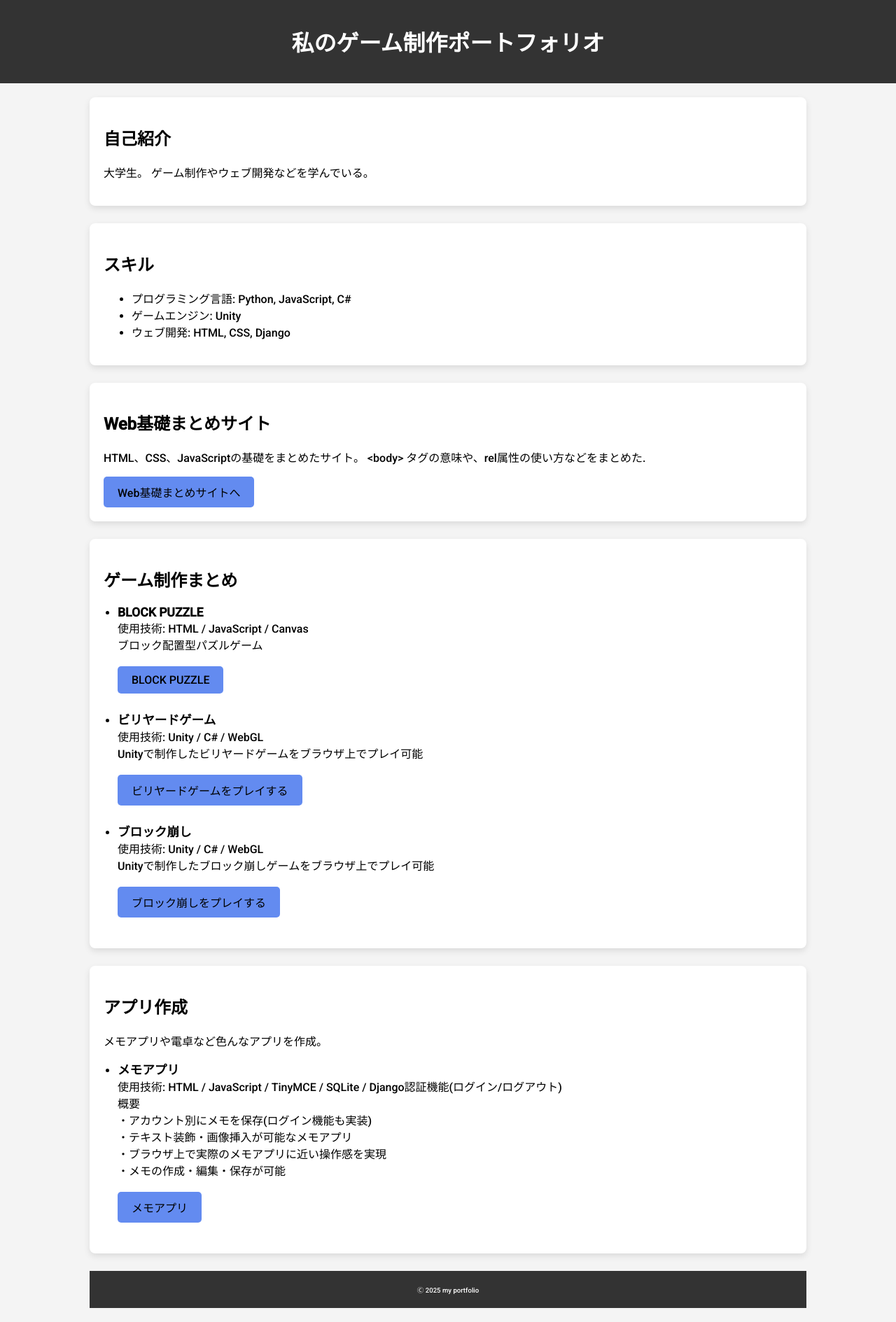
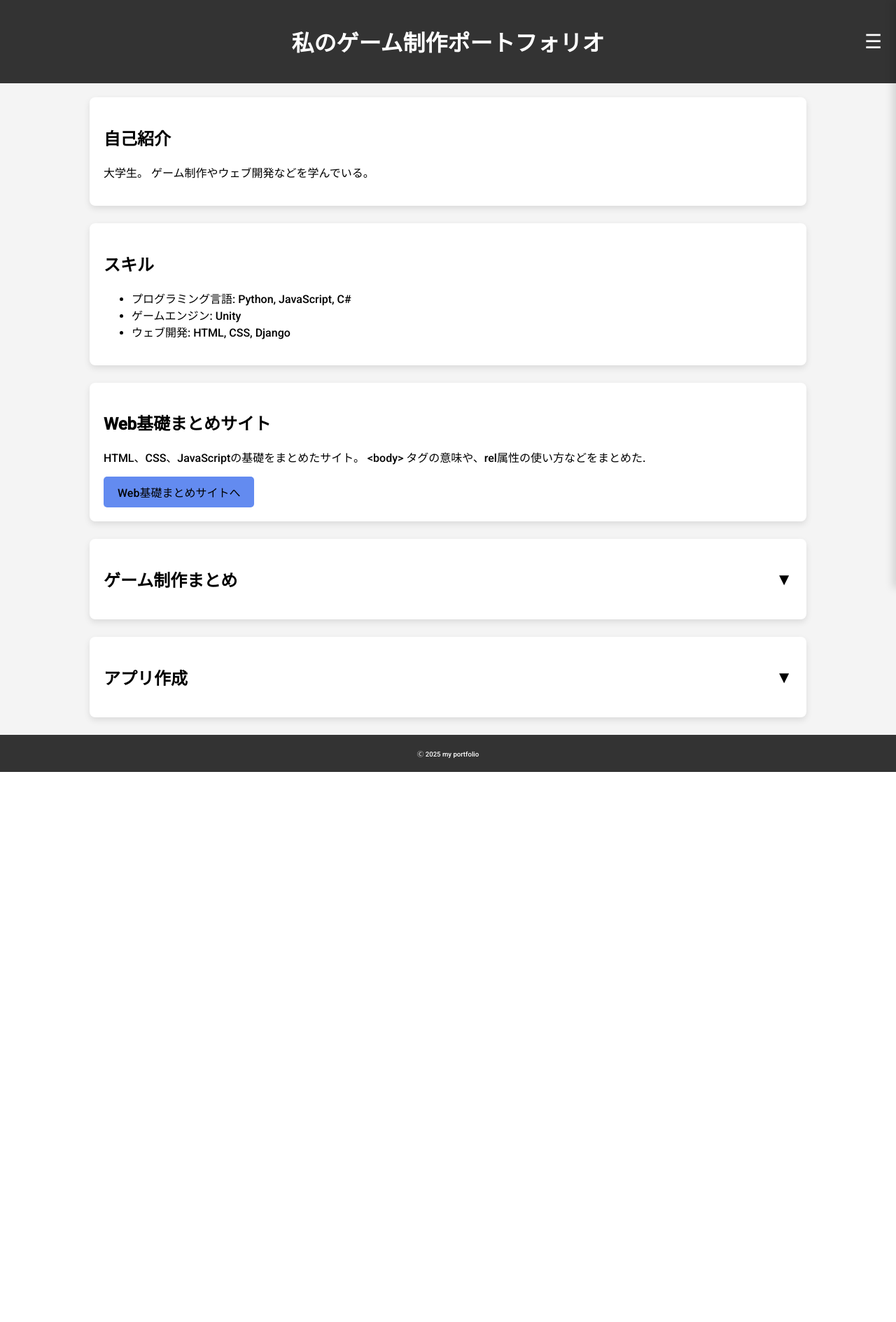
Before and after one commit to kento-kento-kento/portfolio, a Django app: page / in a window 1280 px wide. Shown: the whole page at 70% size. After the commit the page ends 1103 px from the top, so only its background shows below. Run offline with Django 5.2, Linux system fonts and the light colour scheme.

Commit message:
[add]ハンバーガーメニュー，開閉ボタンの追加

```diff
--- a/portfolio/static/css/index.css
+++ b/portfolio/static/css/index.css
@@ -4,11 +4,12 @@ body {
         padding: 0;
         background-color: #f4f4f4;
     }
-header {
+.site-header {
         background-color: #333;
         color: white;
         padding: 15px 0;
         text-align: center;
+        position:relative;
     }
 header p {
         margin: 0;
@@ -62,3 +63,133 @@ footer h1{
 .game-item strong {
     font-size: 1.1em;
 }
+
+/* 折りたたみカード */
+.collapsible .card-title {
+    cursor: pointer;
+    user-select: none;
+    position: relative;
+    padding-right: 24px;
+}
+
+/* ▼ アイコン */
+.collapsible .card-title::after {
+    content: "▼";
+    position: absolute;
+    right: 0;
+    top: 50%;
+    transform: translateY(-50%);
+    transition: transform 0.2s ease;
+}
+
+/* 閉じた状態 */
+.collapsible .card-content {
+    display: none;
+    margin-top: 16px;
+}
+
+/* 開いた状態 */
+.collapsible.open .card-content {
+    display: block;
+}
+
+.collapsible.open .card-title::after {
+    transform: translateY(-50%) rotate(180deg);
+}
+
+/* ハンバーガー */
+.hamburger {
+    position: absolute;
+    top: 50%;
+    right: 20px;
+    transform: translateY(-50%);
+    font-size: 28px;
+    cursor: pointer;
+}
+
+
+/* メニュー */
+.menu {
+    position: fixed;
+    top: 0;
+    right: 0;
+    width: 260px;
+    height: 100vh;
+    background: white;
+    padding: 20px;
+    box-shadow: -4px 0 12px rgba(0,0,0,0.15);
+    transform: translateX(100%);
+    transition: transform 0.3s ease;
+    z-index: 1000;
+}
+
+.menu.open {
+    transform: translateX(0);
+}
+
+
+.menu a {
+    display: block;
+    margin-bottom: 15px;
+    font-weight: 500;
+    text-decoration: none;
+    color: #333;
+}
+
+.menu button {
+    width: 100%;
+    padding: 8px;
+    margin-top: 10px;
+    border: none;
+    border-radius: 6px;
+    background: #4f46e5;
+    color: white;
+    cursor: pointer;
+}
+
+.font-size button {
+    width: 30%;
+    margin-right: 3%;
+}
+
+/* ダークモード */
+body.dark {
+    background: #111827;
+    color: #e5e7eb;
+}
+
+body.dark .card {
+    background: #1f2937;
+}
+
+body.dark .menu {
+    background: #1f2937;
+}
+/* ダークモード時のメニュー文字色 */
+body.dark .menu a {
+    color: #e5e7eb;
+}
+
+.menu-overlay {
+    position: fixed;
+    inset: 0;
+    background: rgba(0, 0, 0, 0.4);
+    z-index: 999;
+    display: none;
+}
+
+.menu-header {
+    display: flex;
+    justify-content: flex-end;
+    margin-bottom: 10px;
+}
+
+.close-btn {
+    font-size: 28px;
+    cursor: pointer;
+    user-select: none;
+    color: #333;
+}
+body.dark .close-btn {
+    color: #ffffff;
+}
--- a/portfolio/templates/portfolio/index.html
+++ b/portfolio/templates/portfolio/index.html
@@ -13,19 +13,25 @@
 
 </head>
 <body>
-    <header>
+    <header class="site-header">
         <h1>私のゲーム制作ポートフォリオ</h1>
+
+        <!-- ヘッダー内ハンバーガー -->
+        <div class="hamburger" onclick="toggleMenu()">
+            ☰
+        </div>
     </header>
+
     <div class="container">
 
-        <div class="card">
+        <div class="card" id="about">
             <h2>自己紹介</h2>
             <p>
                 大学生。 ゲーム制作やウェブ開発などを学んでいる。
             </p>
         </div>
 
-        <div class="card">
+        <div class="card" id="skills">
             <h2>スキル</h2>
             <ul>
                 <li>プログラミング言語: Python, JavaScript, C#</li>
@@ -45,9 +51,10 @@
             <a href="/webnote/" class="game-button">Web基礎まとめサイトへ</a>
         </div>
 
-        <div class="card">
-            <h2>ゲーム制作まとめ</h2>
+        <div class="card collapsible" id="games">
+            <h2 class="card-title">ゲーム制作まとめ</h2>
 
+            <div class="card-content">
                 <ul class="game-list">
                     <li class="game-item">
                         <strong>BLOCK PUZZLE</strong><br>
@@ -80,37 +87,100 @@
                     </li>
                 </ul>
             </div>
+        </div>
 
 
-        <div class="card">
-            <h2>アプリ作成</h2>
+        <div class="card collapsible" id="apps">
+            <h2 class="card-title">アプリ作成</h2>
+
+            <div class="card-content">
                 <p>
                     メモアプリや電卓など色んなアプリを作成。
                 </p>
 
                 <ul class="game-list">
-
                     <li class="game-item">
                         <strong>メモアプリ</strong><br>
-                        使用技術: HTML / JavaScript / TinyMCE / SQLite / Django認証機能(ログイン/ログアウト)<br>
-                        概要<br>
-                        ・アカウント別にメモを保存(ログイン機能も実装)<br>
-                        ・テキスト装飾・画像挿入が可能なメモアプリ<br>
-                        ・ブラウザ上で実際のメモアプリに近い操作感を実現<br>
-                        ・メモの作成・編集・保存が可能<br><br>
+                        使用技術: HTML / JavaScript / TinyMCE / SQLite / Django認証機能<br>
+                        ・アカウント別にメモを保存<br>
+                        ・テキスト装飾・画像挿入が可能<br>
+                        ・作成・編集・保存が可能<br><br>
 
                         <a href="{% url 'memoapp:login' %}" class="game-button">
                             メモアプリ
                         </a>
                     </li>
-
-                </li>
                 </ul>
             </div>
+        </div>
 
+    </div>
 
     <footer>
         <p>Ⓒ 2025 my portfolio</p>
     </footer>
+
+
+<!-- メニュー本体 -->
+<nav class="menu" id="menu">
+    <div class="menu-header">
+        <span class="close-btn" onclick="closeMenu()">×</span>
+    </div>
+
+    <a href="#about" onclick="toggleMenu()">自己紹介</a>
+    <a href="#skills" onclick="toggleMenu()">スキル</a>
+    <a href="#games" onclick="toggleMenu()">ゲーム制作</a>
+    <a href="#apps" onclick="toggleMenu()">アプリ作成</a>
+
+    <hr>
+
+    <button onclick="toggleDark()">🌙 ダークモード</button>
+
+    <div class="font-size">
+        <button onclick="setFontSize('small')">小</button>
+        <button onclick="setFontSize('medium')">中</button>
+        <button onclick="setFontSize('large')">大</button>
+    </div>
+</nav>
+<div class="menu-overlay" id="menuOverlay" onclick="closeMenu()"></div>
+
+<script>
+document.querySelectorAll('.collapsible .card-title').forEach(title => {
+    title.addEventListener('click', () => {
+        title.parentElement.classList.toggle('open');
+    });
+});
+
+function openMenu() {
+    document.getElementById('menu').classList.add('open');
+    document.getElementById('menuOverlay').style.display = 'block';
+}
+
+function closeMenu() {
+    document.getElementById('menu').classList.remove('open');
+    document.getElementById('menuOverlay').style.display = 'none';
+}
+
+function toggleMenu() {
+    const menu = document.getElementById('menu');
+    menu.classList.contains('open') ? closeMenu() : openMenu();
+}
+
+
+function toggleDark() {
+    document.body.classList.toggle('dark');
+}
+
+function setFontSize(size) {
+    if (size === 'small') {
+        document.body.style.fontSize = '14px';
+    } else if (size === 'medium') {
+        document.body.style.fontSize = '16px';
+    } else {
+        document.body.style.fontSize = '18px';
+    }
+}
+</script>
+
 </body>
 </html>
```
Lines whose indentation alone changed are shown as unchanged.
